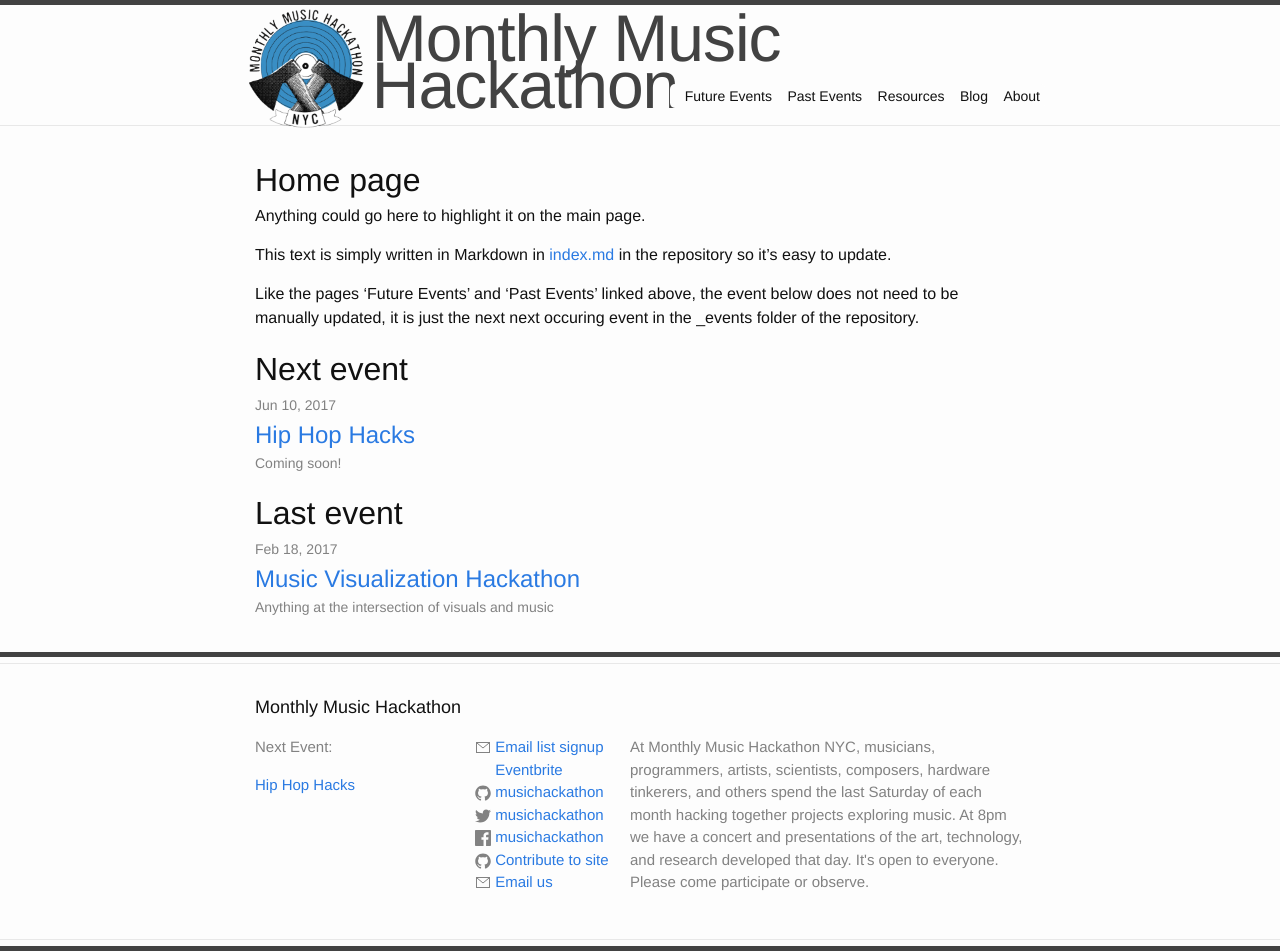
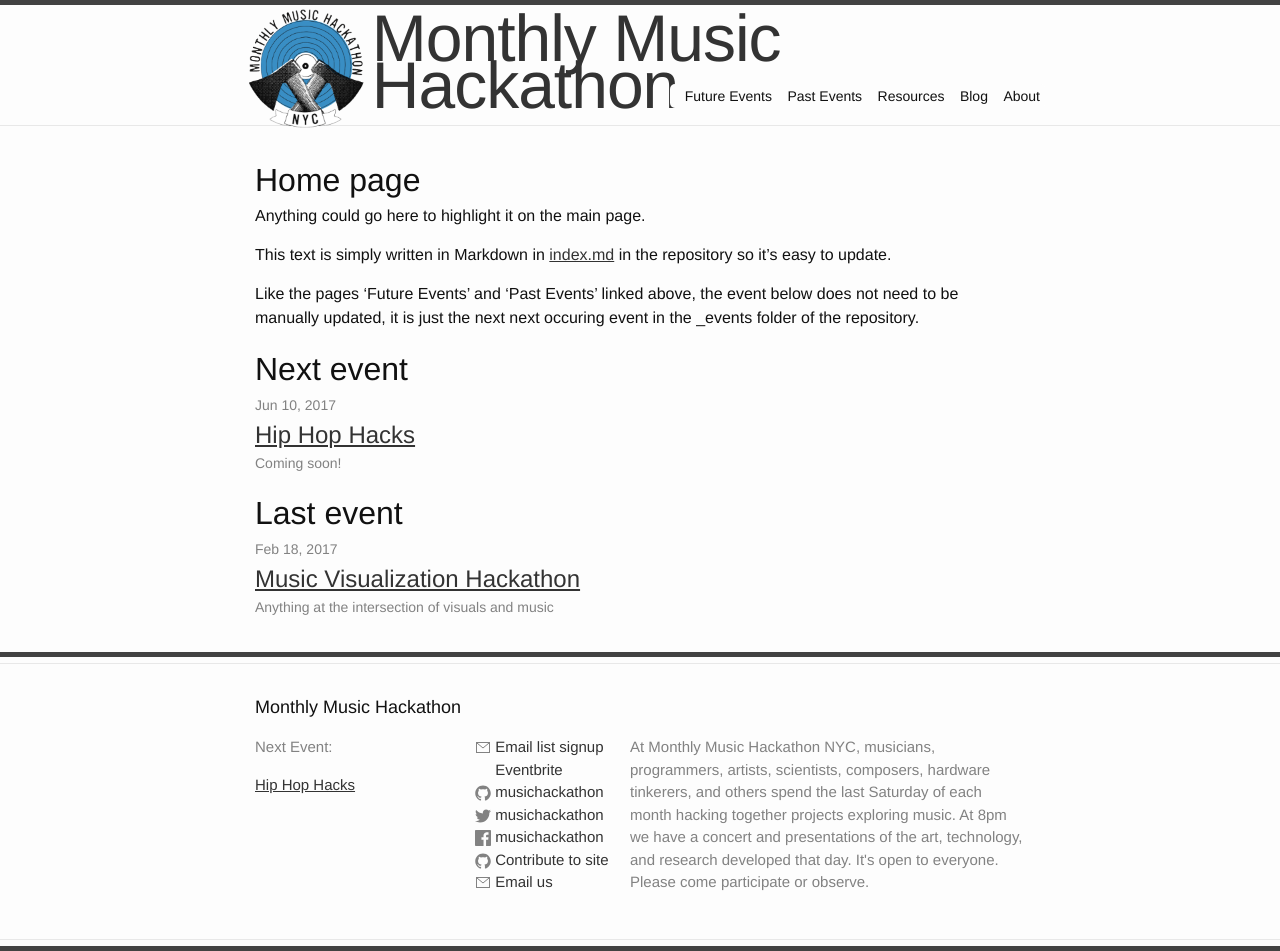
Before and after one commit to musichackathon/mmh_jekyll, a Jekyll site: the page built from index.md, in a window 1280 px wide. Built offline with Jekyll 4.4.1, drawn with Linux system fonts in a browser that asks for light colours; our own code applies the rules of GitHub Pages for plain Markdown files.

Commit message:
change link colors, adjust link settings in header and footer

```diff
--- a/_sass/mmh.scss
+++ b/_sass/mmh.scss
@@ -10,7 +10,7 @@ $spacing-unit:     30px !default;
 
 $text-color:       #111 !default;
 $background-color: #fdfdfd !default;
-$brand-color:      #2a7ae2 !default;
+$brand-color:      #333333 !default;
 
 $grey-color:       #828282 !default;
 $grey-color-light: lighten($grey-color, 40%) !default;
--- a/_sass/mmh/_base.scss
+++ b/_sass/mmh/_base.scss
@@ -92,7 +92,7 @@ h1, h2, h3, h4, h5, h6 {
  */
 a {
   color: $brand-color;
-  text-decoration: none;
+  text-decoration: underline;
 
   &:visited {
     color: darken($brand-color, 15%);
@@ -100,7 +100,6 @@ a {
 
   &:hover {
     color: $text-color;
-    text-decoration: underline;
   }
 }
 
--- a/_sass/mmh/_footer.scss
+++ b/_sass/mmh/_footer.scss
@@ -33,6 +33,13 @@
 .social-media-list {
   list-style: none;
   margin-left: 0;
+
+  a {
+    text-decoration: none;
+  }
+  a:hover {
+    text-decoration: underline;
+  }
 }
 
 .footer-col-wrapper {
--- a/_sass/mmh/_header.scss
+++ b/_sass/mmh/_header.scss
@@ -26,14 +26,15 @@
   padding-bottom: 1px;
   display: inline-block;
   vertical-align: bottom;
+  text-decoration: none;
+}
 
-    &,
-    &:visited {
-      color: $grey-color-dark;
-    }
-    &:hover {
-      text-decoration: none;
-    }
+a.page-link {
+  text-decoration: none;
+
+  &:hover {
+    text-decoration: underline;
+  }
 }
 
 .site-nav {
--- a/assets/main.scss
+++ b/assets/main.scss
@@ -14,7 +14,7 @@ $spacing-unit:     30px;
 
 $text-color:       #111;
 $background-color: #fdfdfd;
-$brand-color:      #2a7ae2;
+$brand-color:      #333333;
 
 $grey-color:       #828282;
 $grey-color-light: lighten($grey-color, 40%);
```
